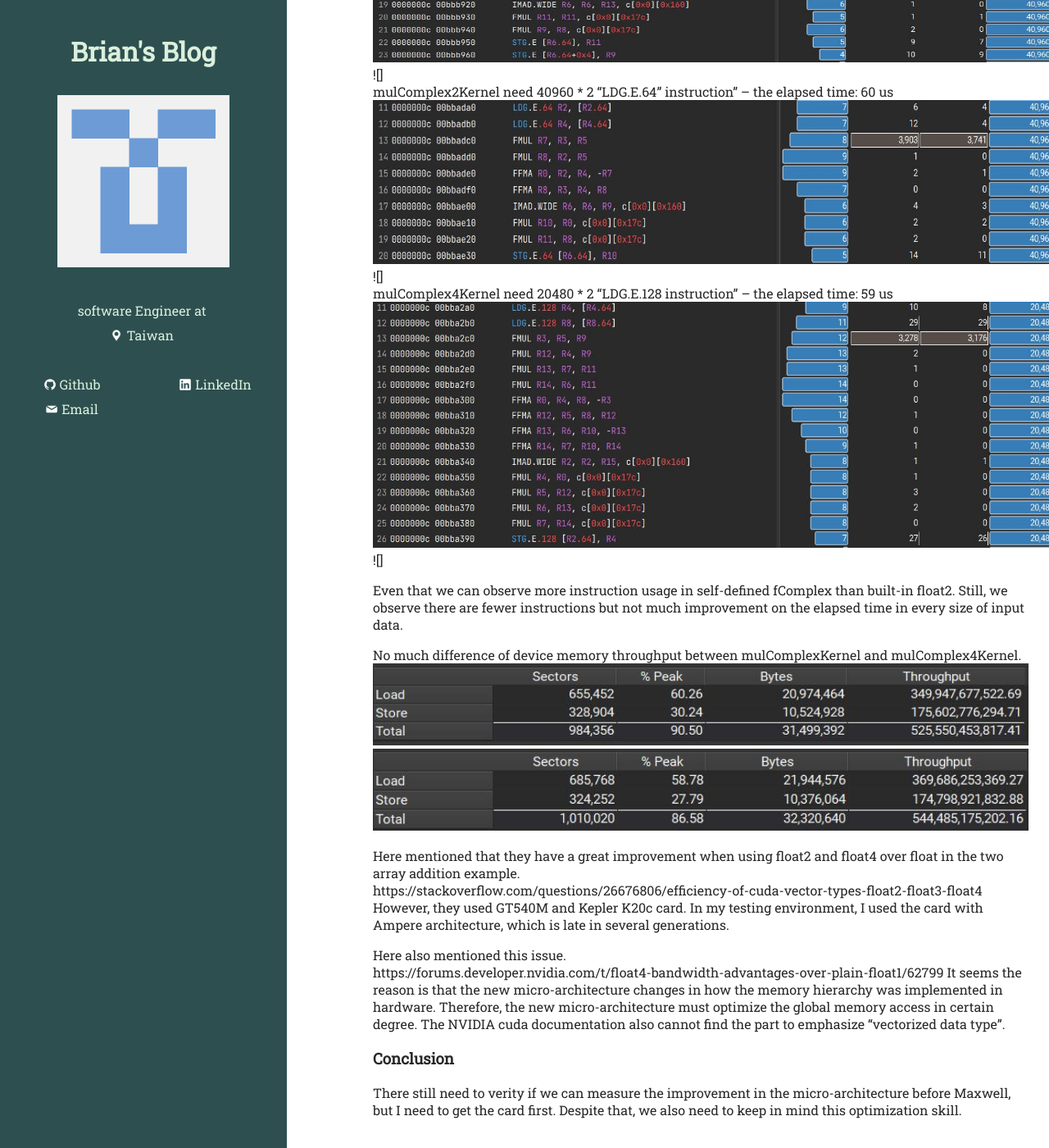
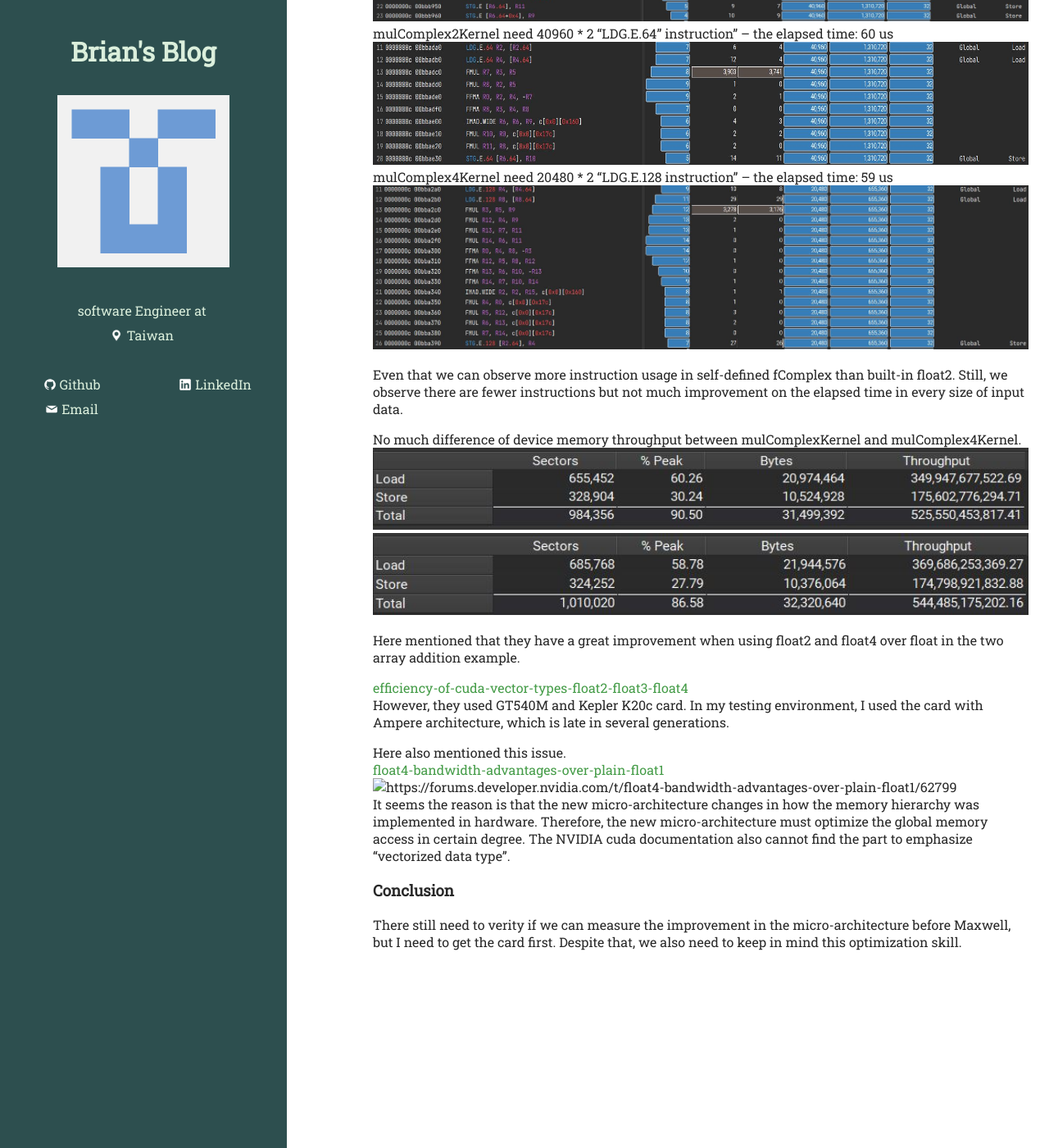
Before and after one commit to Po-Ting-lin/Po-Ting-lin.github.io, a Jekyll site: the page built from _posts/2022-10-16-post1.md, in a window 1280 px wide and 1400 px high, scrolled down 1856 px. Shown: the whole window at 82% size. Built offline with Jekyll 4.4.1, drawn with Linux system fonts in a browser that asks for light colours; some of the changed text lies outside the part shown.

Commit message:
change tags

````diff
--- a/_posts/2022-10-16-post1.md
+++ b/_posts/2022-10-16-post1.md
@@ -106,11 +106,11 @@ __global__ void mulComplex4Kernel(float4* dst, float4* src1, float4* src2, int d
 ```
 
 mulComplexKernel need 40960 * 4 "LDG.E" instruction" -- the elapsed time: 60 us
-<img src="/assets/img/post3/mulComplex.jpg" width="1200" height="200">![]
+<img src="/assets/img/post3/mulComplex.jpg" width="800" height="150">
 mulComplex2Kernel need 40960 * 2 "LDG.E.64" instruction" -- the elapsed time: 60 us
-<img src="/assets/img/post3/mulComplex2.jpg" width="1200" height="200">![]
+<img src="/assets/img/post3/mulComplex2.jpg" width="800" height="150">
 mulComplex4Kernel need 20480 * 2 "LDG.E.128 instruction" -- the elapsed time: 59 us
-<img src="/assets/img/post3/mulComplex4.jpg" width="1200" height="300">![]
+<img src="/assets/img/post3/mulComplex4.jpg" width="800" height="200">
 
 Even that we can observe more instruction usage in self-defined fComplex than built-in float2.
 Still, we observe there are fewer instructions but not much improvement on the elapsed time in every size of input data.
````
Also changed, not shown: other parts of _posts/2022-10-16-post1.md (+6 -4 lines), _posts/2022-08-20-post1.md (+1 -1 lines), _posts/2022-09-28-post1.md (+1 -1 lines), assets/img/post3/post3_cover.png (added).
